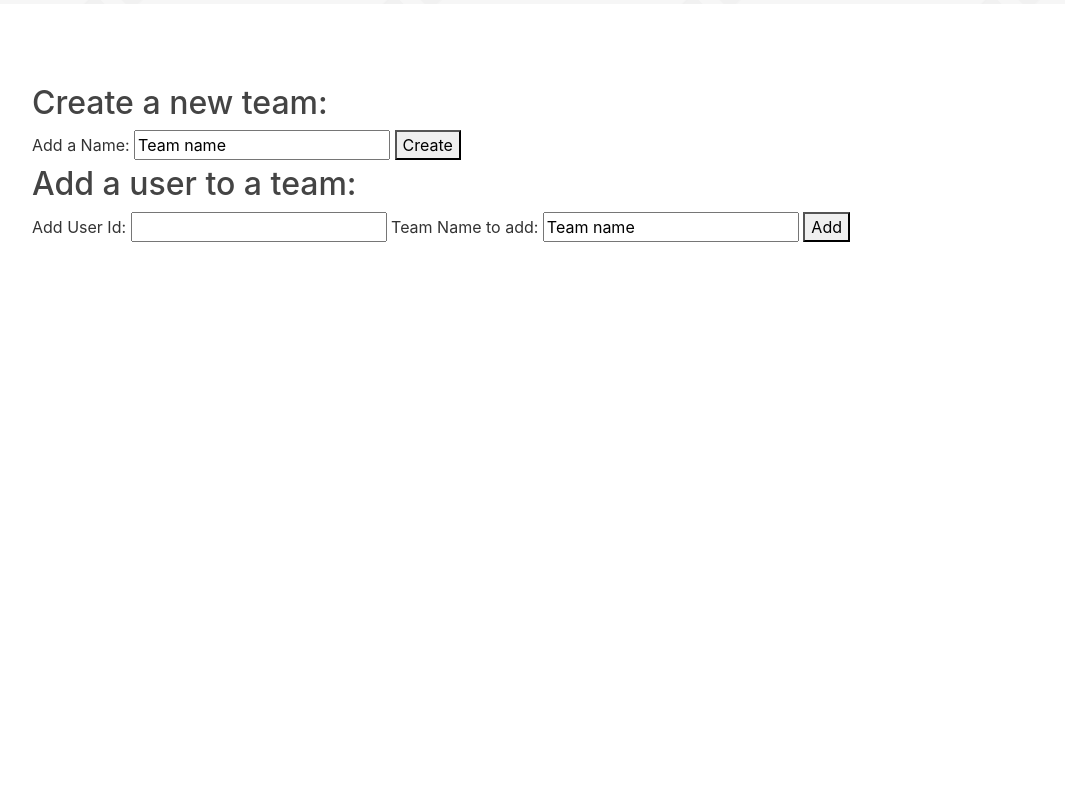
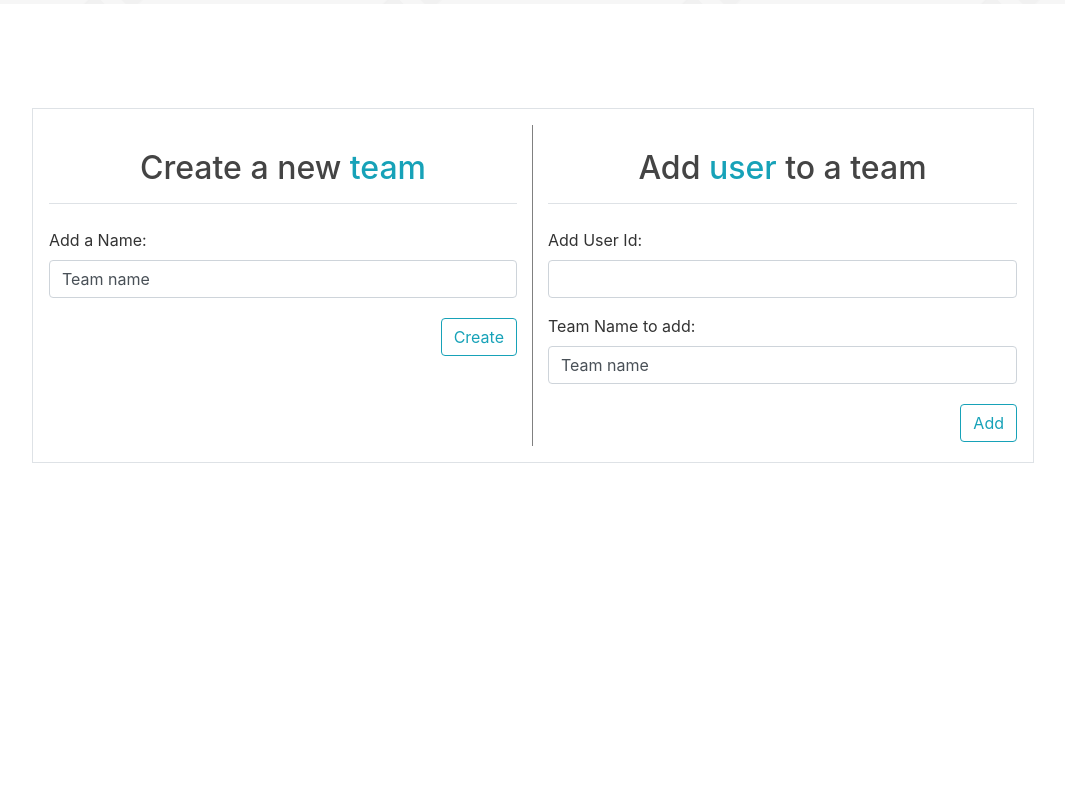
Before and after one commit to safarsaitam/ctm-interships-2020-webbcctcore, a Django app: page /team/ in a window 1280 px wide. Shown: the part 76-880 px from the top of the page, without its empty margins (107-1172 px from the left). Run offline with Django 3.2, Linux system fonts and the light colour scheme; some libraries are stand-ins or nearby versions.

Commit message:
teams ui

```diff
--- a/docker/bcctapp/templates/bcctapp/teams.html
+++ b/docker/bcctapp/templates/bcctapp/teams.html
@@ -1,19 +1,59 @@
 {% extends "bcctapp/base.html" %}
+
+{% block extra_style %}
+<style>
+  .team-create {
+    border-right: 1px solid grey;
+  }
+</style>
+{% endblock extra_style %}
+
 {% block content %}
-   <h2>Create a new team:</h2>
+
+<div class="container-fluid mt-4 border p-3">
+  <div class="row">
+
+    <div class="col-md-6 team-create">
+      <h2 class = "my-4 text-center border-bottom pb-3">Create a new <span class="text-info">team</span></h2>
+
         <form method="POST" enctype="multipart/form-data">
           {% csrf_token %}
+          <div class="form-group">
             <label for="name">Add a Name:</label>
-                  <input type="text" id="name" name="name" value="Team name">
-                  <button type="submit">Create</button>
+            <input class = "form-control" type="text" id="name" name="name" value="Team name">
+          </div>
+          <div class="text-right">
+            <button class = "btn btn-outline-info my-1" type="submit">Create</button>
+          </div>
         </form>
-    <h2>Add a user to a team:</h2>
+
+      </div>
+
+
+    <div class="col-md-6">
+      <h2 class = "my-4 text-center border-bottom pb-3">Add <span class="text-info">user</span>  to a team</h2>
       <form method="POST" enctype="multipart/form-data">
         {% csrf_token %}
+        <div class="form-group">
           <label for="user_id">Add User Id:</label>
-                  <input type="number" id="user_id" name="user_id" value="User ID">
+          <input class = "form-control" type="number" min = "1" id="user_id" name="user_id" value="User ID">
+        </div>
+
+        <div class="form-group">
           <label for="name">Team Name to add:</label>
-                  <input type="text" id="name_team" name="name_team" value="Team name">
-                  <button type="submit">Add</button>
+          <input class = "form-control" type="text" id="name_team" name="name_team" value="Team name">
+        </div>
+        <div class="text-right">
+          <button class = "btn btn-outline-info my-1 mr-0" type="submit">Add</button>
+        </div>
       </form>
+    </div>
+
+
+
+
+  </div><!--end of row-->
+
+</div>
+
 {% endblock content %}
```
Lines whose indentation alone changed are shown as unchanged.
